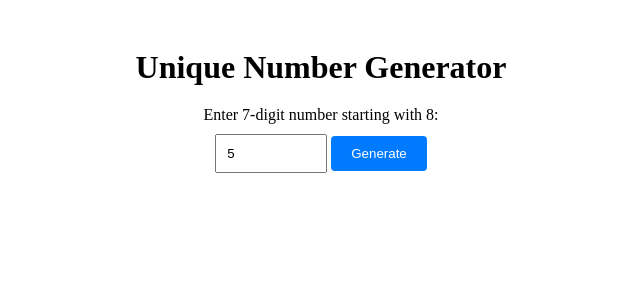
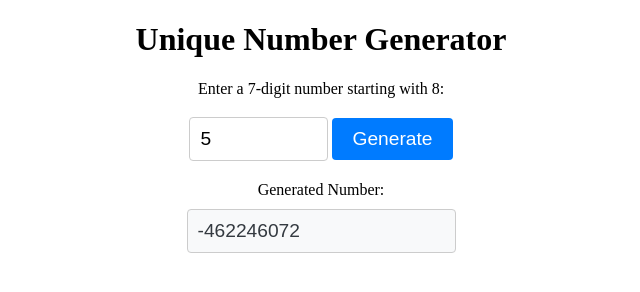
Before and after one commit to deanjstone/certificate-generator, a plain HTML site: page index.html in a window 1280 px wide. Both pictures are taken after typing "5" into the empty fields and a click on the button "Generate". Shown: the whole page, without its empty margins (319-959 px from the left). Drawn offline with Linux system fonts and the light colour scheme.

Commit message:
Unique Number Generator from ChatGPT

```diff
--- a/index.html
+++ b/index.html
@@ -1,17 +1,19 @@
 <!DOCTYPE html>
-<html>
+<html lang="en">
   <head>
-    <meta charset="utf-8" />
     <title>Unique Number Generator</title>
     <link rel="stylesheet" href="style.css" />
   </head>
   <body>
     <div class="container">
       <h1>Unique Number Generator</h1>
-      <label for="input">Enter 7-digit number starting with 8:</label>
-      <input type="number" id="input" min="8000000" max="8999999" required>
+      <label for="seed">Enter a 7-digit number starting with 8:</label>
+      <input type="number" id="seed" min="8000000" max="8999999" required />
       <button id="generate-btn">Generate</button>
-      <p id="output"></p>
+      <div class="output-container">
+        <label for="output">Generated Number:</label>
+        <input type="text" id="output" readonly />
+      </div>
     </div>
     <script src="script.js"></script>
   </body>
--- a/script.js
+++ b/script.js
@@ -1,13 +1,39 @@
+// Get DOM elements
+const seedInput = document.getElementById("seed");
+const generateBtn = document.getElementById("generate-btn");
+const outputField = document.getElementById("output");
+
+// Add event listener to generate button
+generateBtn.addEventListener("click", generateNumber);
+
 function generateNumber() {
-  const input = document.getElementById("input").value;
-  const epoch = Math.floor(Date.now() / 1000); // Convert milliseconds to seconds
-  const seed = input + epoch;
-  const hash = CryptoJS.SHA384(seed.toString()).toString();
-  const number = parseInt(hash.slice(0, 9), 16); // Take the first 9 hex digits and convert to decimal
-  const uniqueNumber = (number % 40000000) + 10000000; // Convert to 7 digits, starting with 1
-  document.getElementById("output").textContent = uniqueNumber;
+  // Get seed number from input field
+  const seed = seedInput.value;
+
+  // Get current epoch time in seconds
+  const epochTime = Math.floor(Date.now() / 1000);
+
+  // Concatenate seed and epoch time
+  const concatenated = `${seed}${epochTime}`;
+
+  // Generate a hash from concatenated string
+  const hash = hashCode(concatenated);
+
+  // Convert hash to a number between 6 and 9 digits
+  const min = 100000;
+  const max = 999999999;
+  const generatedNumber = Math.floor((hash % (max - min + 1)) + min);
+
+  // Set output field value
+  outputField.value = generatedNumber;
 }
 
-document
-  .getElementById("generate-btn")
-  .addEventListener("click", generateNumber);
+// Hash function
+function hashCode(str) {
+  let hash = 0;
+  for (let i = 0; i < str.length; i++) {
+    hash = (hash << 5) - hash + str.charCodeAt(i);
+    hash |= 0;
+  }
+  return hash;
+}
--- a/style.css
+++ b/style.css
@@ -1,13 +1,11 @@
 .container {
-  max-width: 500px;
+  max-width: 600px;
   margin: 0 auto;
   text-align: center;
-  padding: 20px;
 }
 
 h1 {
   font-size: 2rem;
-  margin-bottom: 20px;
 }
 
 label {
@@ -15,25 +13,40 @@ label {
   margin-bottom: 10px;
 }
 
-input {
+input[type="number"],
+input[type="text"] {
   padding: 10px;
-  margin-bottom: 20px;
+  font-size: 1.2rem;
+  border: 1px solid #ccc;
+  border-radius: 4px;
 }
 
 button {
   padding: 10px 20px;
+  font-size: 1.2rem;
   background-color: #007bff;
   color: #fff;
   border: none;
   border-radius: 4px;
   cursor: pointer;
+  margin-top: 10px;
 }
 
 button:hover {
   background-color: #0069d9;
 }
 
-p {
-  font-size: 1.5rem;
+.output-container {
   margin-top: 20px;
 }
+
+.output-container label {
+  display: block;
+  margin-bottom: 10px;
+}
+
+.output-container input[type="text"] {
+  font-size: 1.2rem;
+  background-color: #f8f9fa;
+  color: #343a40;
+}
```
